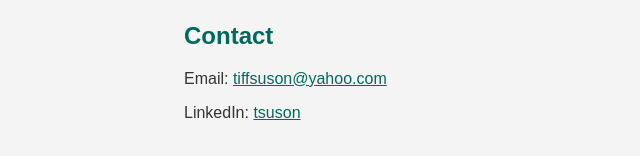
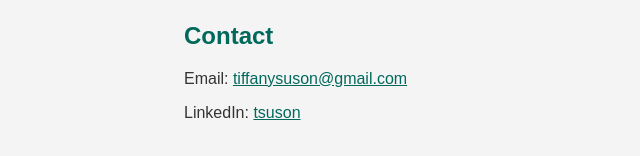
Before and after one commit to tiffanysuson/github.io, a plain HTML site: page index.html in a window 1280 px wide. Shown: the part 458-614 px from the top of the page, 56-696 px from the left. Drawn offline with Linux system fonts and the light colour scheme.

Commit message:
Update index.html

```diff
--- a/index.html
+++ b/index.html
@@ -54,7 +54,7 @@
     </section>
     <section>
       <h2>Contact</h2>
-      <p>Email: <a href="mailto:tiffanysuson@gmail.com">tiffsuson@yahoo.com</a></p>
+      <p>Email: <a href="mailto:tiffanysuson@gmail.com">tiffanysuson@gmail.com</a></p>
       <p>LinkedIn: <a href="https://www.linkedin.com/in/tsuson" target="_blank">tsuson</a></p>
     </section>
   </main>
```
